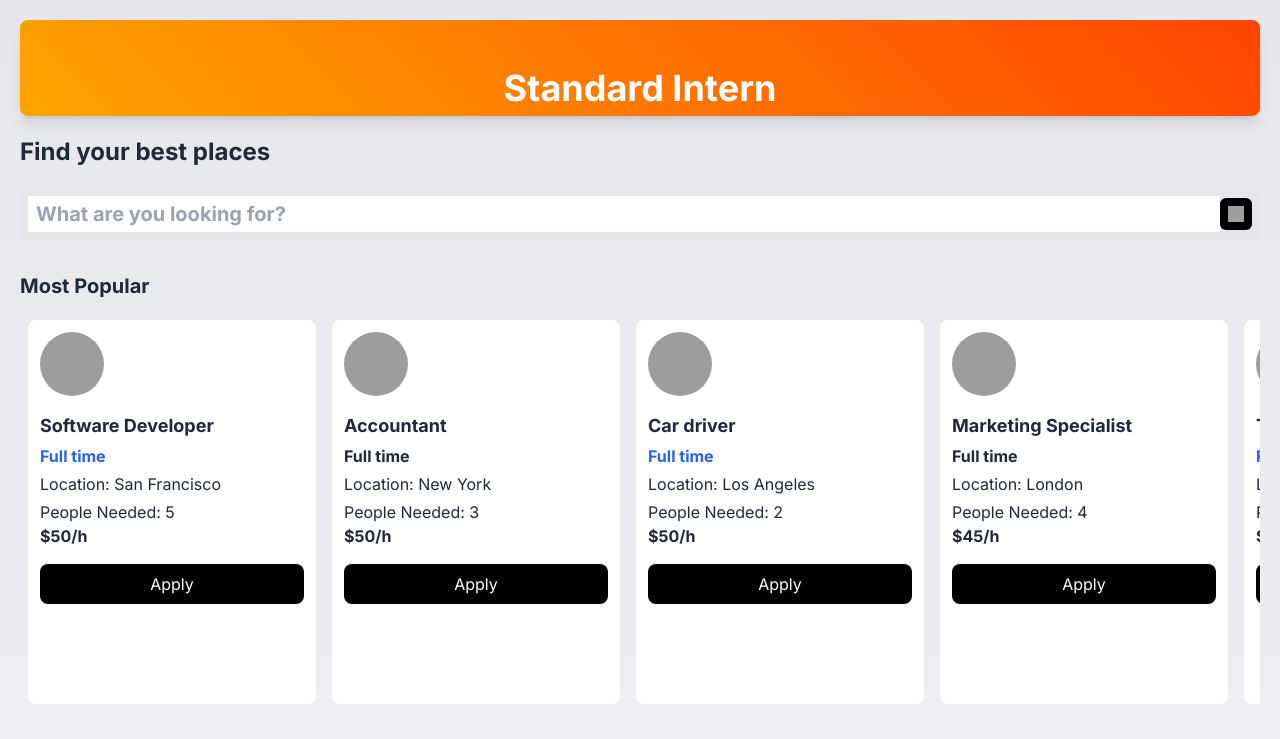
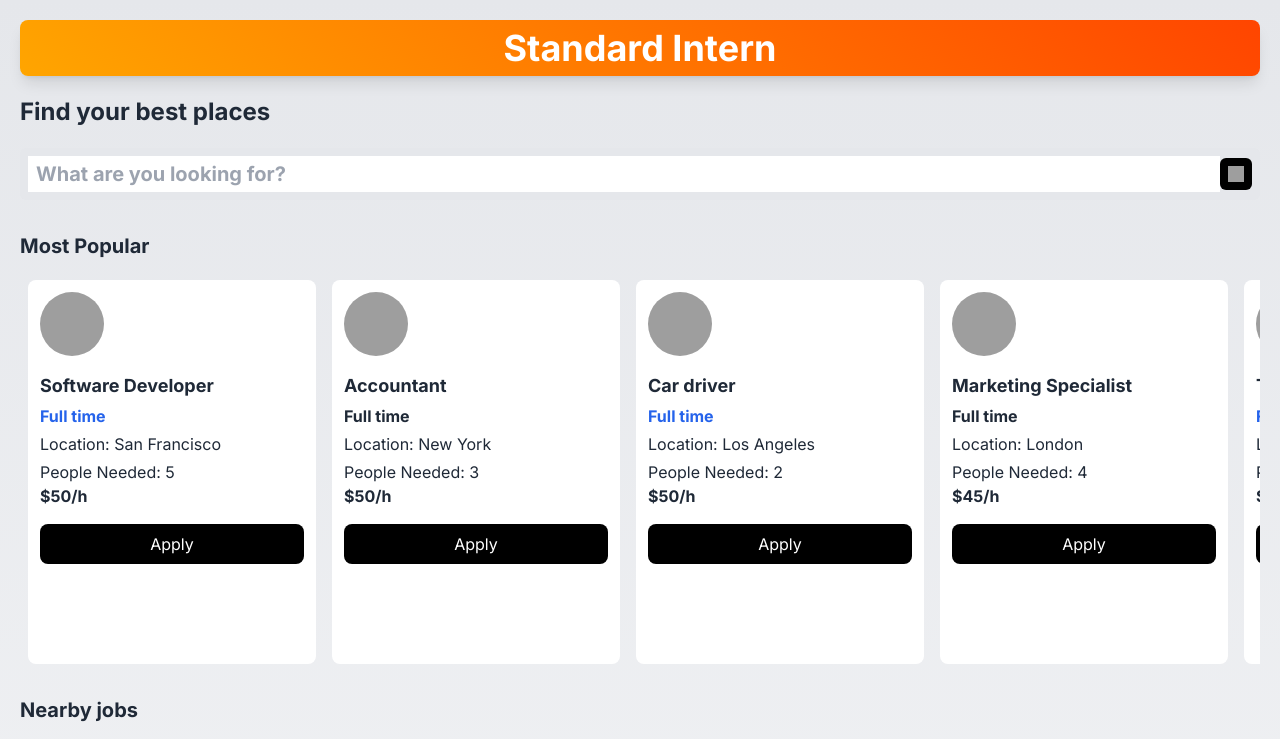
Before and after one commit to timons-AI/standard-intern, a Next.js app in the folder standard-intern/: page / in a window 1280 px wide. Shown: the top 739 px of the page. Built offline with nearby package versions, Linux system fonts and the light colour scheme; grey boxes are pictures that could not be loaded.

Commit message:
Update page.tsx

```diff
--- a/standard-intern/src/app/page.tsx
+++ b/standard-intern/src/app/page.tsx
@@ -9,11 +9,10 @@ const Home = () => {
       </Head>
 
       <div className="card bg-gradient-diagonal-orange rounded-lg overflow-hidden shadow-lg">
-        <h1 className="text-black text-shadow-md font-bold text-4xl mt-10 py-2 px-4 text-center">
-          <span className="text-white">Standard Intern</span>
-        </h1>
-      </div>
-
+  <h1 className="text-black text-shadow-md font-bold text-4xl mt-0 py-2 px-4 text-center">
+    <span className="text-white">Standard Intern</span>
+  </h1>
+</div>
 
 
       <h2 className="text-gray-800 font-bold text-2xl mt-5">Find your best places</h2>
```
